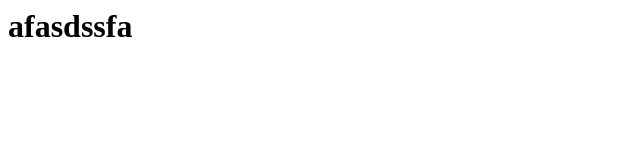
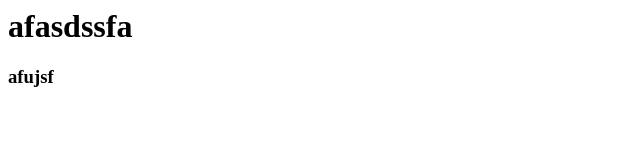
Before and after one commit to jaise007/demo1, a plain HTML site: page index.html in a window 1280 px wide. Shown: the full height of the page, 0-640 px from the left. Drawn offline with Linux system fonts and the light colour scheme.

Commit message:
Add files via upload
d

```diff
--- a/index.html
+++ b/index.html
@@ -1 +1,13 @@
+
+<html>
+<head>
+
+</head>
+<body>
 <h1>afasdssfa<h1>
+
+
+
+<h3>afujsf<qd>
+</body>
+</html>
```
